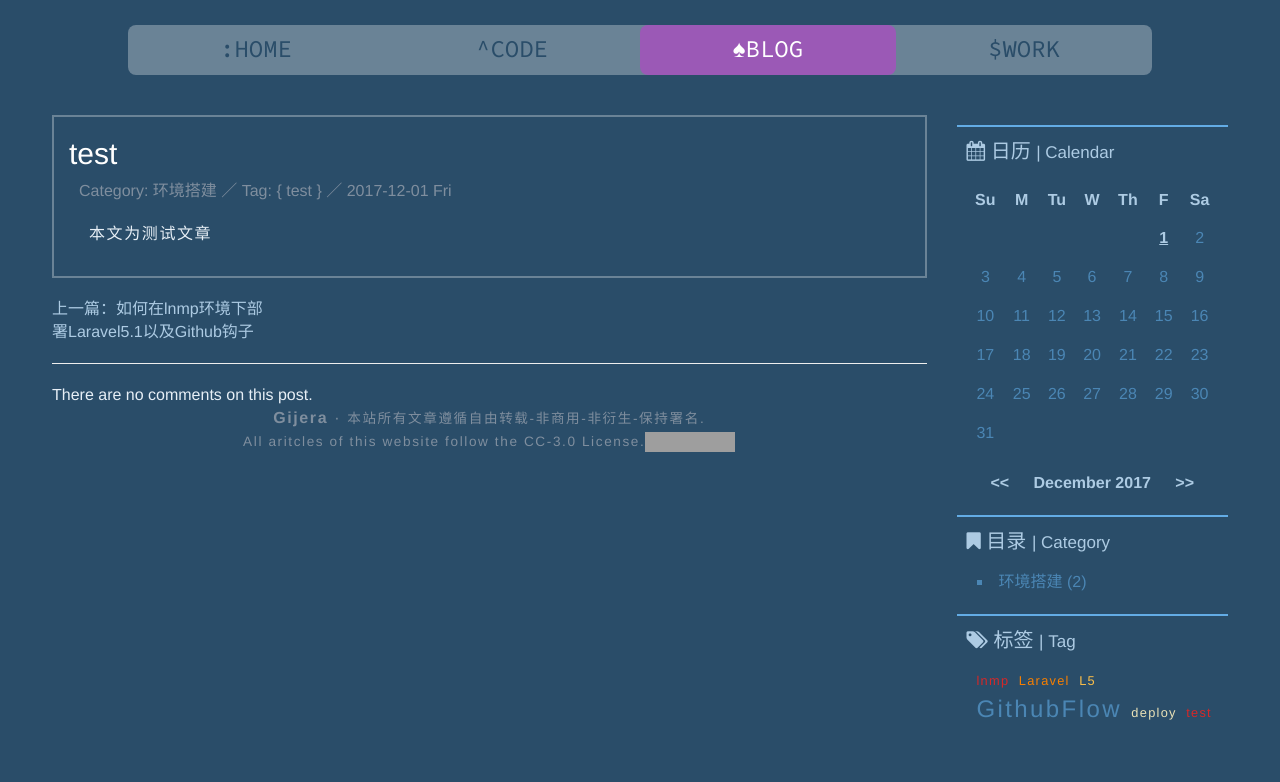
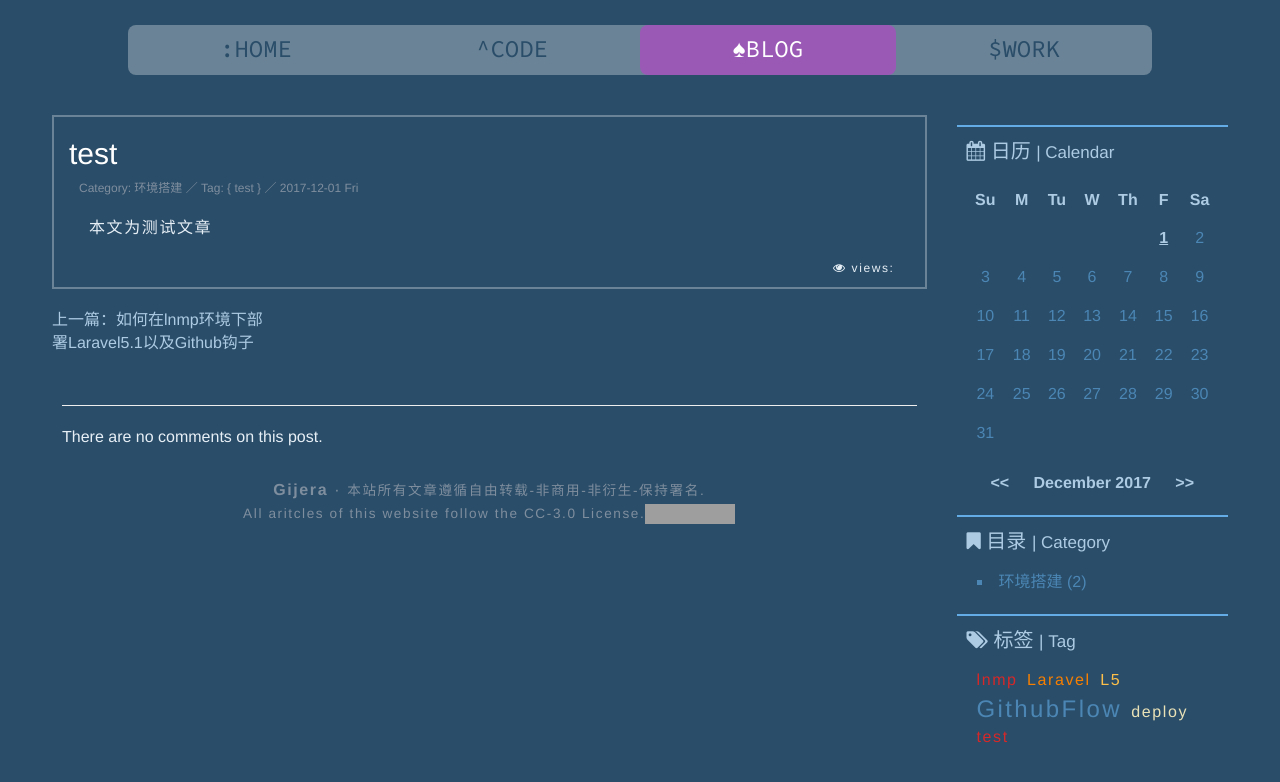
Before and after one commit to Gijera/Gijera.github.io, a Jekyll site: the page built from _posts/环境搭建/2017-12-01-test.md, in a window 1280 px wide. Shown: the top 782 px of the page. Built offline with Jekyll 4.4.1, drawn with Linux system fonts in a browser that asks for light colours; a script that is not in the unit is left out; comment, search, counter and statistics services are not loaded; grey boxes are pictures that could not be loaded.

```diff
--- a/_layouts/article.html
+++ b/_layouts/article.html
@@ -21,6 +21,11 @@ layout: blogs
 	</div>
 	<div class="article-content">
 		{{content}}
+	</div>
+	<div class="article-view text-right">
+		<span id="busuanzi_container_page_pv">
+  			<i class="fa fa-eye"></i> views: <span id="busuanzi_value_page_pv"></span>
+		</span>
 	</div>
 </div>
 
--- a/_layouts/default.html
+++ b/_layouts/default.html
@@ -13,5 +13,8 @@
 
 {{content}}
 
+<!-- 网站访客统计 -->
+<script async src="//dn-lbstatics.qbox.me/busuanzi/2.3/busuanzi.pure.mini.js">
+</script>
 </body>
 </html>
--- a/_layouts/home.html
+++ b/_layouts/home.html
@@ -4,3 +4,9 @@ nav: home
 ---
 
 {{content}}
+
+<div class="home-footer text-center">
+	<span id="busuanzi_container_site_uv" style="display: none;">
+  		访客: <span id="busuanzi_value_site_uv"></span>
+	</span>
+</div>
--- a/assets/css/blogs/article.css
+++ b/assets/css/blogs/article.css
@@ -26,10 +26,16 @@
 }
 
 .article-info{
+	font-size: 12px;
 	font-weight: 400;
 	letter-spacing: 0;
 	color: #7f8e9e;
 	margin-left: 15px;
+}
+
+.article-view{
+	font-size: 12px;
+	margin-right: 20px;
 }
 
 .article-content{
--- a/assets/css/blogs/blogs.css
+++ b/assets/css/blogs/blogs.css
@@ -89,7 +89,7 @@
 	padding: 0px;
 	margin: 0 5px 0 0;
 	letter-spacing: 0.1em;
-	font-size: 0.8em;
+	font-size: 1em;
 	font-weight: 100;
 }
 
--- /dev/null
+++ b/assets/css/blogs/comment.css
@@ -0,0 +1,19 @@
+.comment-block{
+	padding: 10px;
+}
+
+.comment-block a{
+	color: #adcbe3;
+}
+
+.comment-block a:hover{
+	color: #4b86b4;
+}
+
+.media{
+	margin-bottom: 10px;
+}
+
+.comment-js{
+	margin-bottom: 20px;
+}
```
Also changed, not shown: _posts/环境搭建/2017-11-29-how-to-deploy-github-flow-and-laravel-in-lnmp.md (+0 -9 lines).
